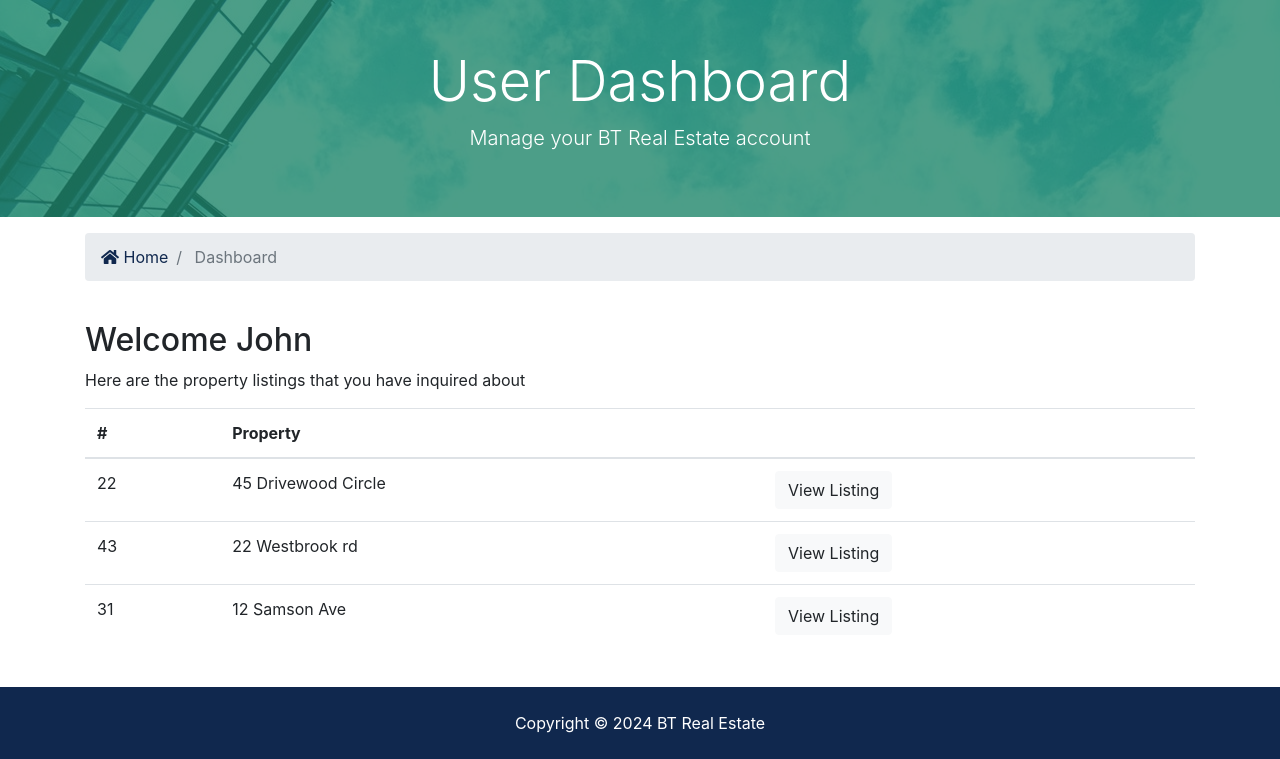
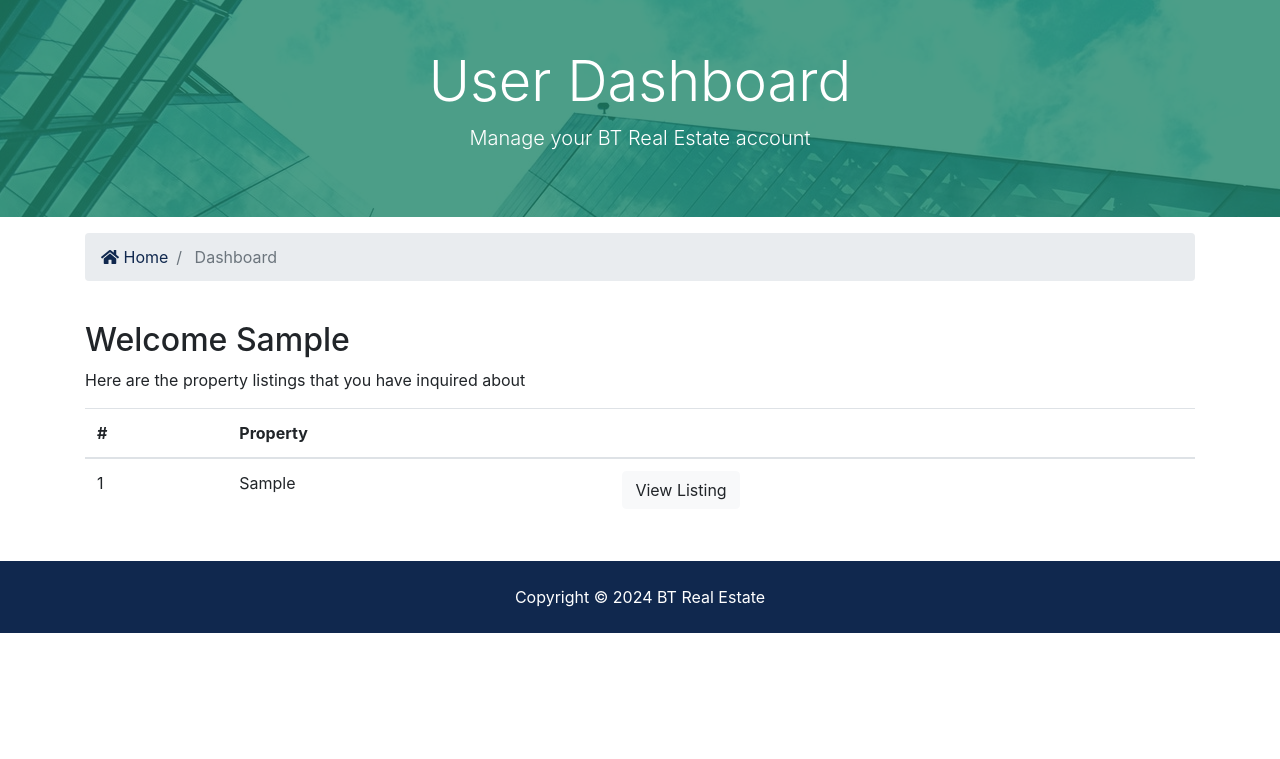
Before and after one commit to JeffersonCanuto/Btre-App, a Django app: page /accounts/dashboard/ in a window 1280 px wide. Shown: the part 128-887 px from the top of the page. After the commit the page ends 761 px from the top, so only its background shows below. Run offline with Django 5.2, Linux system fonts and the light colour scheme; a user stored in the database is signed in; tables that the repository leaves empty hold one stand-in row (values such as "Sample post"); some libraries are stand-ins or nearby versions.

Commit message:
refactor: display listings on dashboard page dynamically

```diff
--- a/accounts/views.py
+++ b/accounts/views.py
@@ -1,7 +1,8 @@
 from django.shortcuts import render, redirect
 from django.contrib import messages, auth
+from django.contrib.auth.models import User
 
-from django.contrib.auth.models import User
+from contacts.models import Contact
 
 def register(request):
     if request.method == 'POST':
@@ -74,4 +75,12 @@
         return redirect('index')
 
 def dashboard(request):
-    return render(request, 'accounts/dashboard.html')
+    user_contacts = Contact.objects \
+        .order_by('-contact_date') \
+        .filter(user_id=request.user.id)
+
+    context = {
+        'contacts': user_contacts
+    }
+
+    return render(request, 'accounts/dashboard.html', context)
--- a/templates/accounts/dashboard.html
+++ b/templates/accounts/dashboard.html
@@ -37,7 +37,8 @@
     <div class="container">
         <div class="row">
             <div class="col-md-12">
-                <h2>Welcome John</h2>
+                <h2>Welcome {{ user.first_name }}</h2>
+                {% if contacts %}
                     <p>Here are the property listings that you have inquired about</p>
                     <table class="table">
                         <thead>
@@ -48,29 +49,20 @@
                             </tr>
                         </thead>
                         <tbody>
+                            {% for contact in contacts %}
                                 <tr>
-                            <td>22</td>
-                            <td>45 Drivewood Circle</td>
+                                    <td>{{ contact.id }}</td>
+                                    <td>{{ contact.listing }}</td>
                                     <td>
-                                <a class="btn btn-light" href="#">View Listing</a>
+                                        <a class="btn btn-light" href="{% url 'listing' contact.listing_id %}">View Listing</a>
                                     </td>
                                 </tr>
-                        <tr>
-                            <td>43</td>
-                            <td>22 Westbrook rd</td>
-                            <td>
-                                <a class="btn btn-light" href="#">View Listing</a>
-                            </td>
-                        </tr>
-                        <tr>
-                            <td>31</td>
-                            <td>12 Samson Ave</td>
-                            <td>
-                                <a class="btn btn-light" href="#">View Listing</a>
-                            </td>
-                        </tr>
+                            {% endfor %}
                         </tbody>
                     </table>
+                {% else %}
+                    <p>You have not made any inquiries</p>
+                {% endif %}
             </div>
         </div>
     </div>
```
Lines whose indentation alone changed are shown as unchanged.
